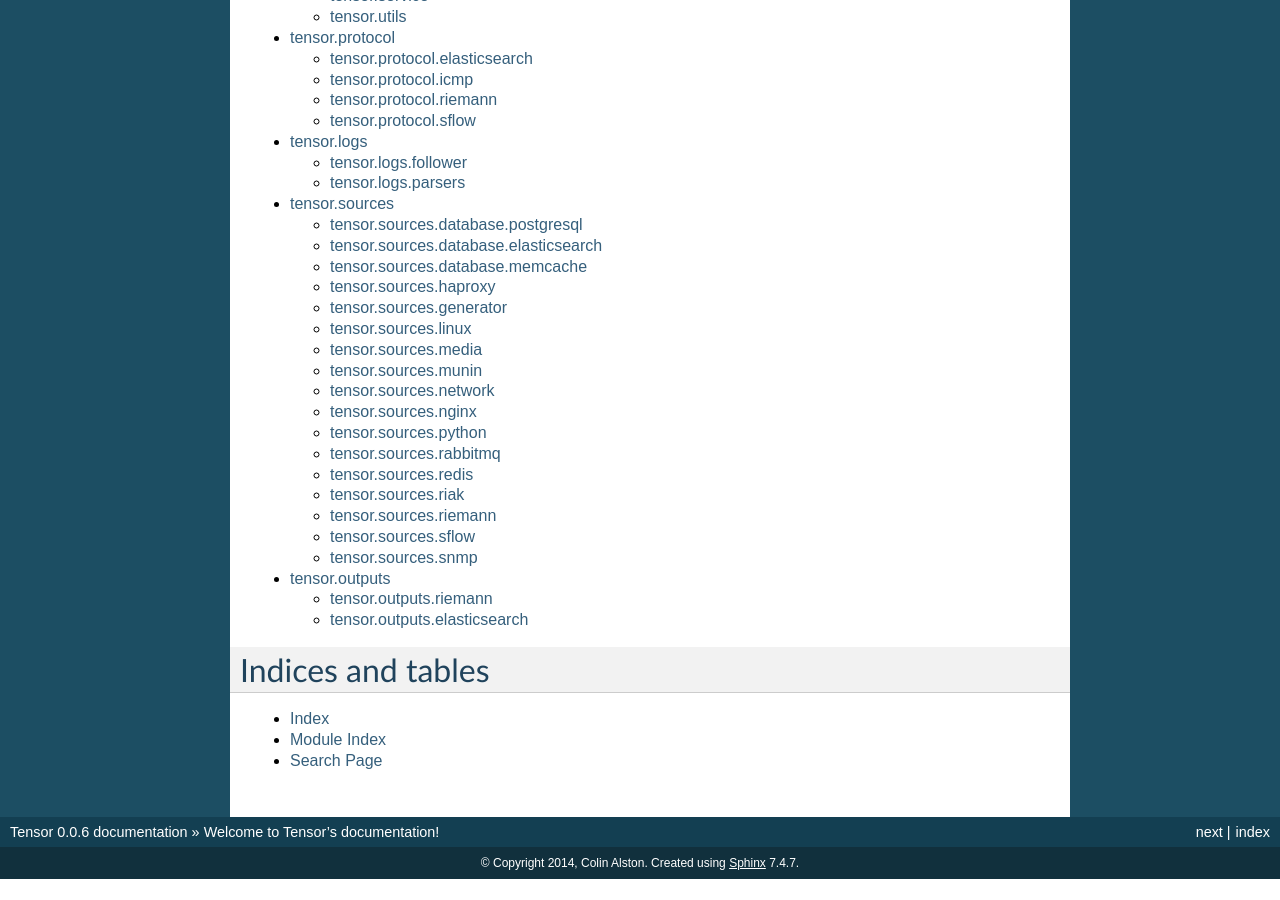
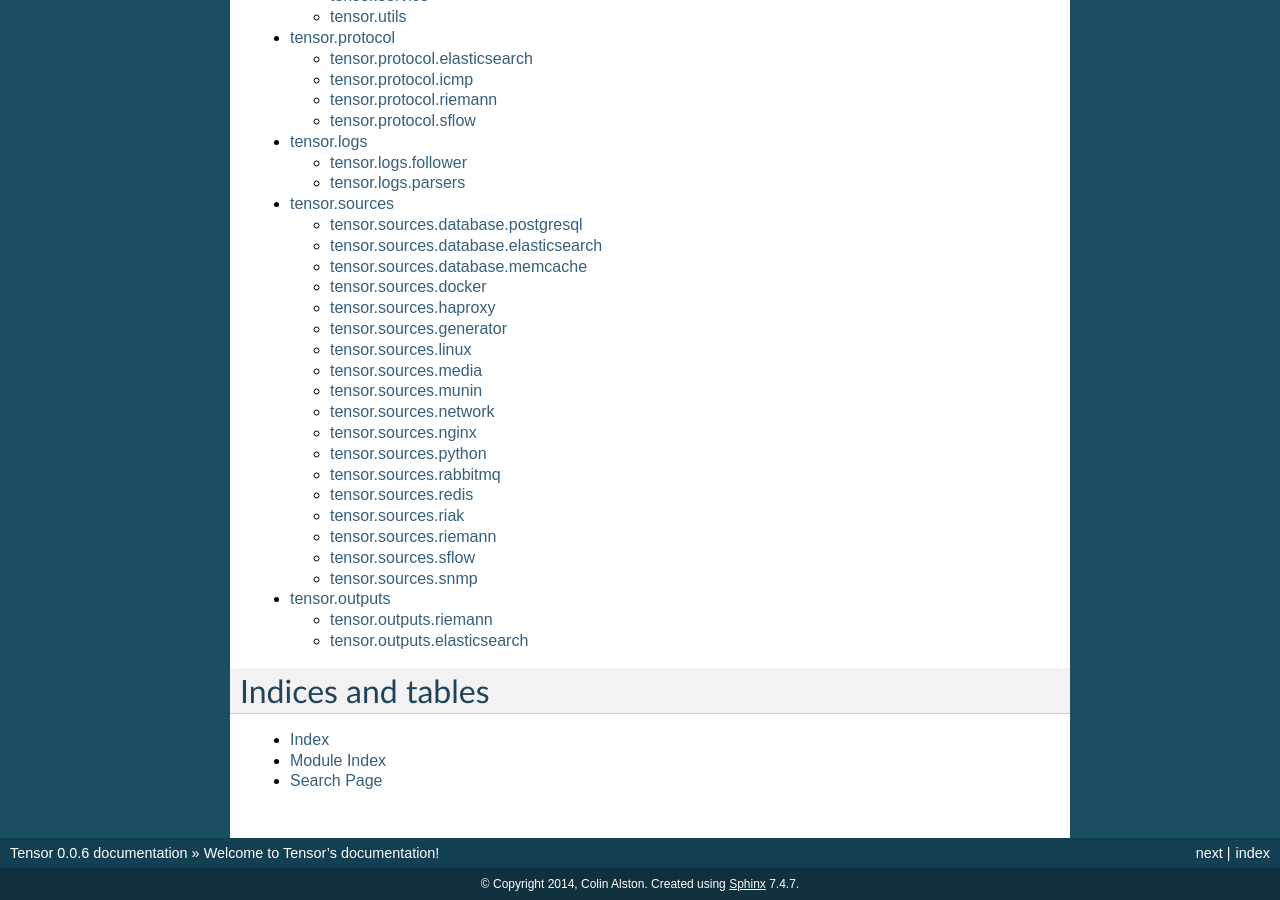
Before and after one commit to calston/tensor, a Sphinx documentation site: the page built from docs/index.rst, in a window 1280 px wide and 900 px high, scrolled down 752 px. Built offline with Sphinx 7.4.7, drawn with Linux system fonts in a browser that asks for light colours; before the commit the page ends 1631 px from its top, so only the background shows below that.

Commit message:
Add docker to docs

```diff
--- a/docs/api/sources.rst
+++ b/docs/api/sources.rst
@@ -19,6 +19,13 @@ tensor.sources.database.memcache
 ================================
 
 .. automodule:: tensor.sources.database.memcache
+   :members:
+   :show-inheritance:
+
+tensor.sources.docker
+=====================
+
+.. automodule:: tensor.sources.docker
    :members:
    :show-inheritance:
 
```
